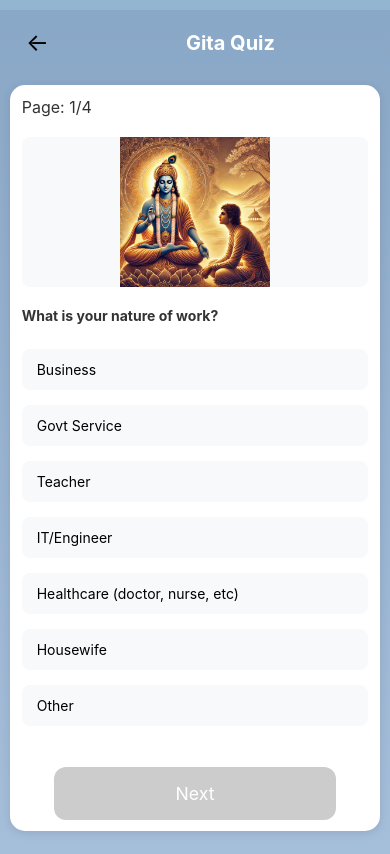
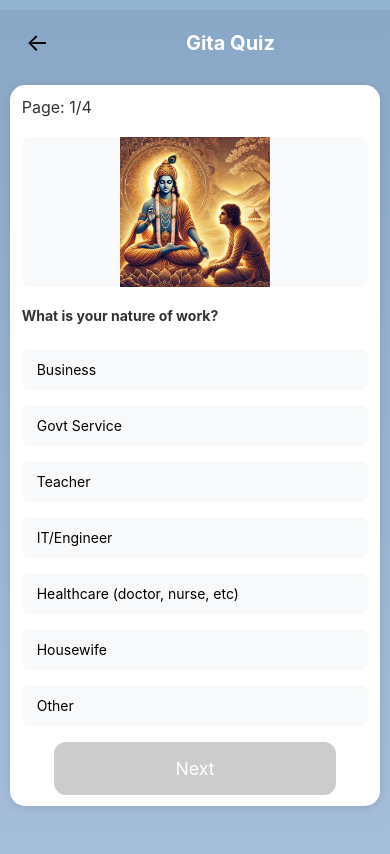
Before and after one commit to rakeshmani20/gitapredictor, a React (Vite) app in the folder client/: page /quiz in a window 390 px wide. Built offline with nearby package versions, Linux system fonts and the light colour scheme; a web font is replaced by a local one.

Commit message:
fix: adjust container/card height to prevent button cut-off

```diff
--- a/client/src/Quiz.css
+++ b/client/src/Quiz.css
@@ -3,6 +3,9 @@
   width: 95%;
   margin: 20px auto;
   padding: 20px;
+  display: flex;
+  flex-direction: column;
+  min-height: calc(100vh - 40px);
 }
 
 .quiz-header {
@@ -32,9 +35,11 @@
   background: white;
   border-radius: 15px;
   padding: clamp(15px, 4vw, 25px);
-  padding-bottom: clamp(30px, 6vw, 50px);
   box-shadow: 0 2px 10px rgba(0, 0, 0, 0.1);
   width: 100%;
+  display: flex;
+  flex-direction: column;
+  flex-grow: 1;
 }
 
 .question-header {
@@ -117,7 +122,8 @@
 .navigation-buttons {
   display: flex;
   justify-content: space-between;
-  margin-top: 25px;
+  margin-top: auto;
+  padding-top: 25px;
   gap: 15px;
   flex-wrap: wrap;
 }
```
